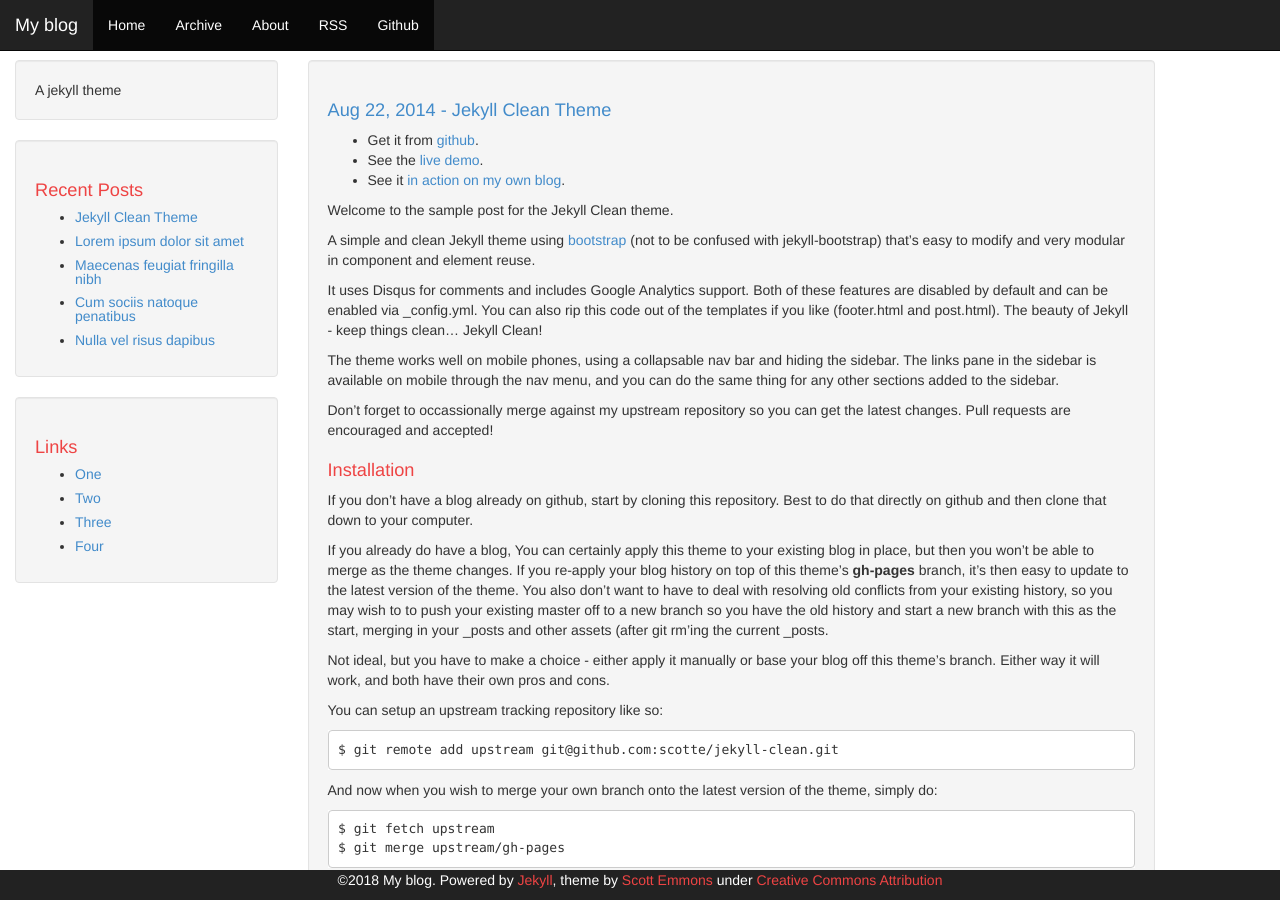
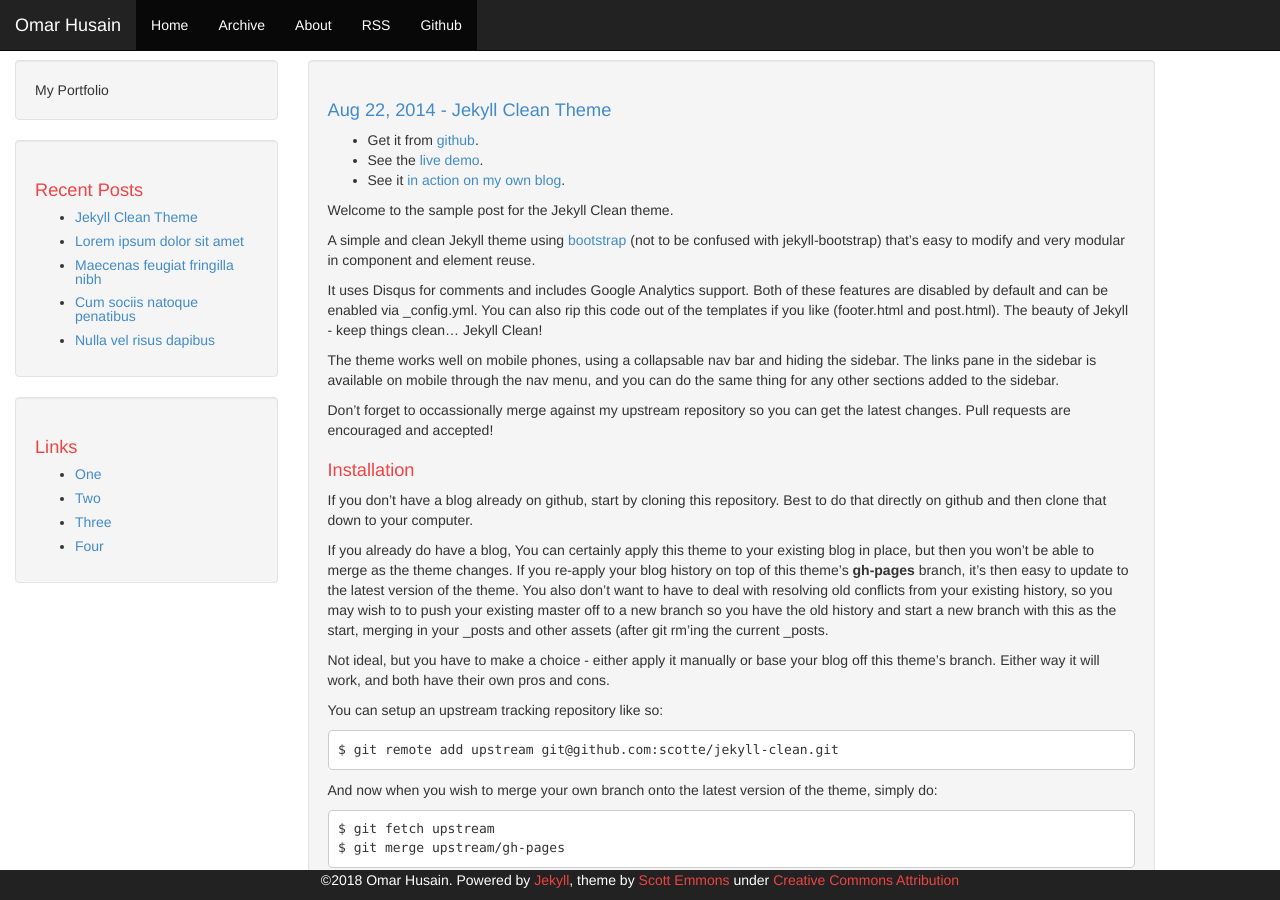
Before and after one commit to omarHus/omarHus.github.io, a Jekyll site: the page built from index.html, in a window 1280 px wide and 900 px high. Built offline with Jekyll 4.4.1, drawn with Linux system fonts in a browser that asks for light colours; the list of posts is cut into pages by our own code.

Commit message:
changed site name

```diff
--- a/_config.yml
+++ b/_config.yml
@@ -1,10 +1,10 @@
 # Jekyll configuration
 
-name: My blog
-description: A jekyll theme
+name: Omar Husain
+description: My Portfolio
 
 # url is currently only used only for the RSS feed in feed.xml
-url: https://scotte.github.io/jekyll-clean
+url: https://github.com/omarHus/omarHus.github.io
 
 # baseurl will often be '', but for a project page on gh-pages, it needs to
 # be the project name.
@@ -13,7 +13,7 @@ url: https://scotte.github.io/jekyll-clean
 baseurl: ''
 
 # This can be '' to hide the Github nav button
-github: 'scotte/jekyll-clean'
+github: 'omarHus/omarHus.github.io'
 
 # Set this to your UA-# value, or '' to disable the block completely
 gaaccount: ''
```
